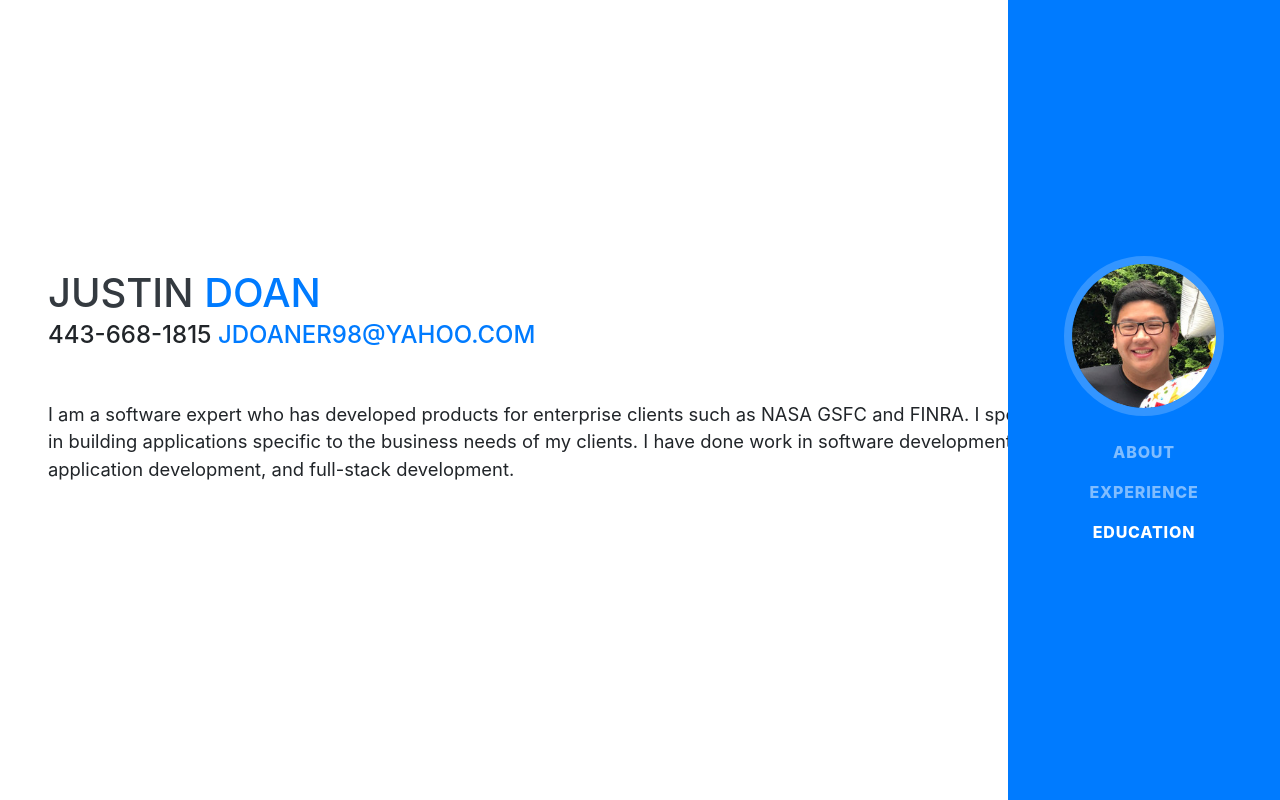
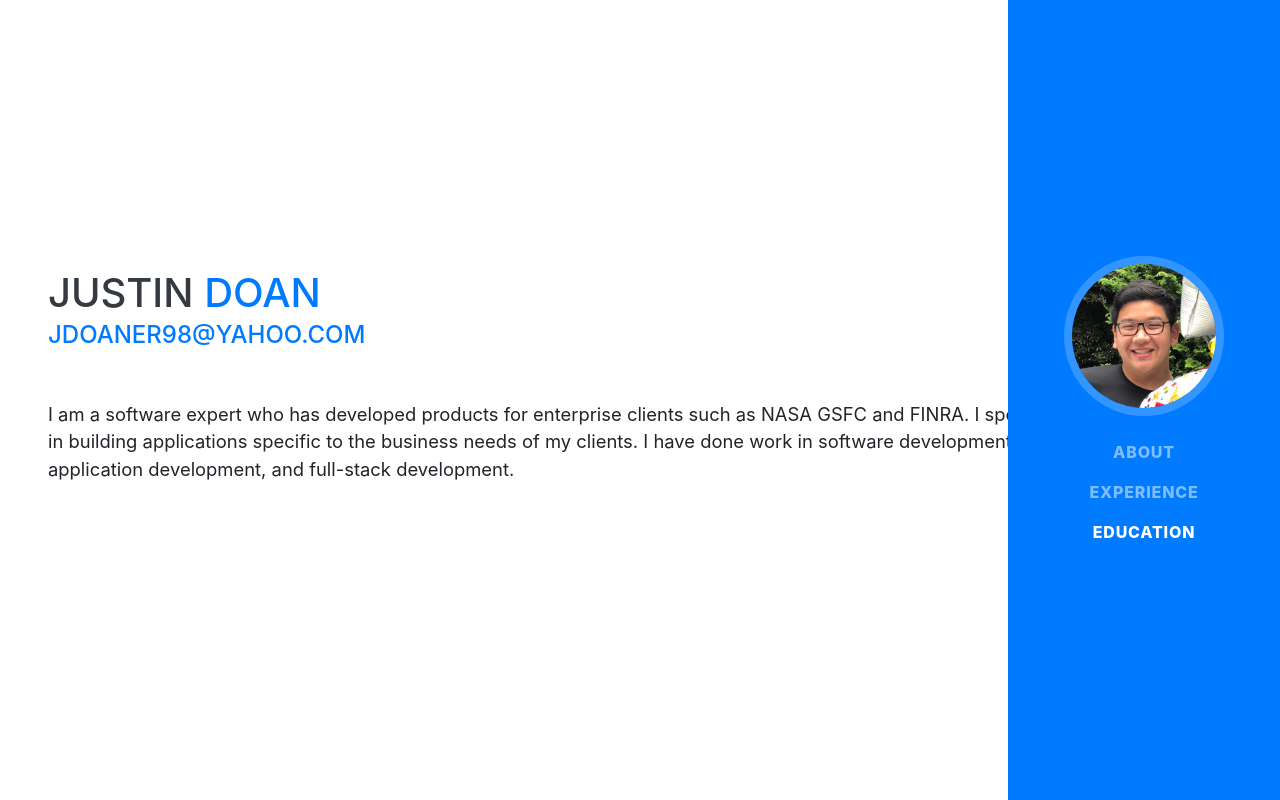
Before and after one commit to jad4580/portfolio, a website with bundled scripts: page index.html in a window 1280 px wide. Shown: the top 800 px of the page. Built offline with nearby package versions, Linux system fonts and the light colour scheme; a web font is replaced by a local one.

Commit message:
Update index.html

```diff
--- a/index.html
+++ b/index.html
@@ -66,7 +66,7 @@
         <h1 class="mb-0">Justin
           <span class="text-primary">Doan</span>
         </h1>
-        <div class="subheading mb-5">443-668-1815
+        <div class="subheading mb-5">
           <a href="mailto:jdoaner98@yahoo.com">jdoaner98@yahoo.com</a>
         </div>
         <p class="lead mb-5">I am a software expert who has developed products for enterprise clients such as NASA GSFC and FINRA. I specialize in building applications specific to the business needs of my clients. I have done work in software development, mobile application development, and full-stack development.</p>
```
